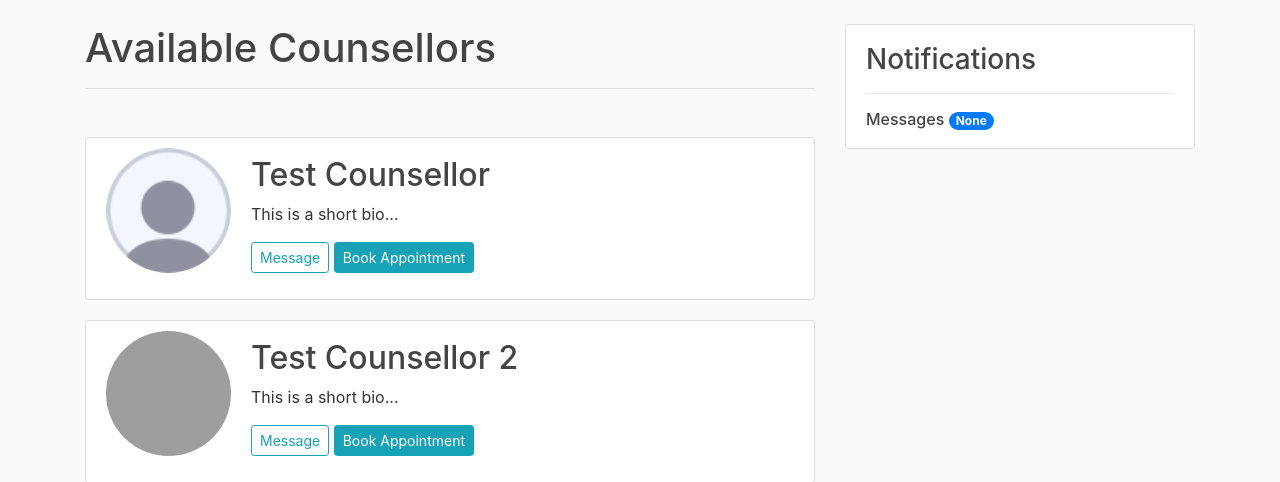
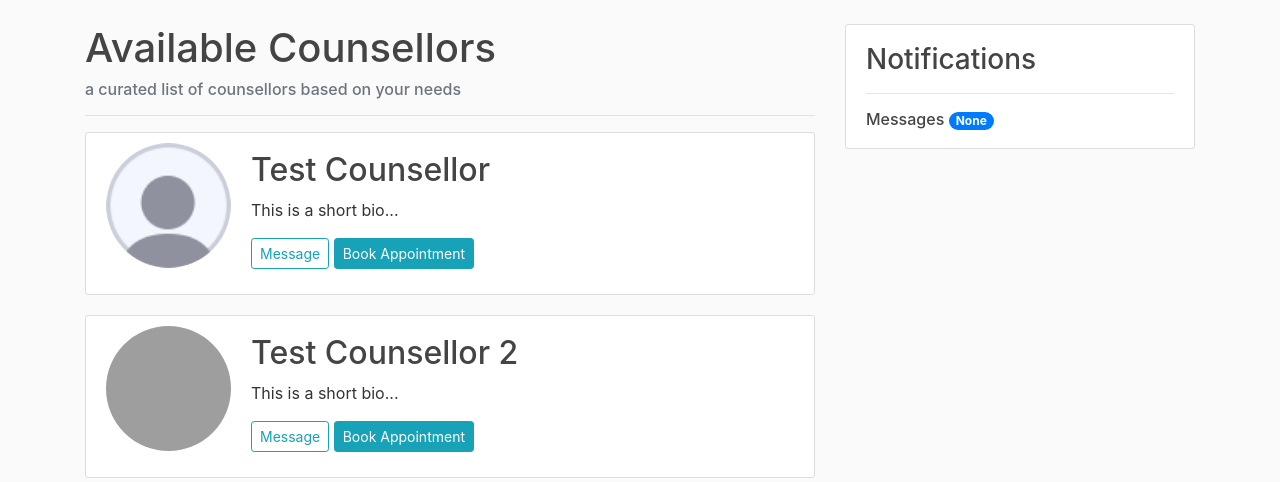
Before and after one commit to lukendatigh/counsellia-intelligent-counselling-system, a Django app: page /counsellee/counsellors/ in a window 1280 px wide. Shown: the part 56-538 px from the top of the page. Run offline with Django 3.2, Linux system fonts and the light colour scheme; data comes from the database, SQL or seed files in the repository; some libraries are stand-ins or nearby versions; grey boxes are pictures that could not be loaded.

Commit message:
change a few things in UI

```diff
--- a/counsellees/templates/counsellees/counsellor_list.html
+++ b/counsellees/templates/counsellees/counsellor_list.html
@@ -1,8 +1,9 @@
 {% extends 'counsellia/counsellee_subbase.html' %}
 {% block subcontent %}
 	<h1>Available Counsellors</h1>
-	<hr class="mb-5">
-	<p class="mb-5"><b></b></p>
+	<h6 class="text-muted">a curated list of counsellors based on your needs</h6>
+	<hr>
+	<p class="mb-3"></p>
 	{% for counsellor in counsellors %}
 		{% if counsellor.available is True %}
 			<article class="media content-section">
--- a/counsellees/templates/counsellees/counsellor_profile.html
+++ b/counsellees/templates/counsellees/counsellor_profile.html
@@ -8,7 +8,7 @@
 			<h4>Profile</h4>
 		</legend>
 		<div class="media">
-			<img class= "rounded-circle account-img" src="{{ counsellor.user.profile.image.url }}">
+			<img class= "rounded-circle account-img" src="{{ counsellor.image.url }}">
 			<div class="media-body">
 				<h3 class="account-heading">{{ counsellor.user.first_name }} {{ counsellor.user.last_name }}</h3>
 				<p class="text-secondary">{{ counsellor.quote }}</p>
@@ -18,7 +18,7 @@
 		</div>
 		<h4 class="pb-2"><br></h4>
 
-		<hr>
+
 		<h4 class="">Contact Info</h4>
 		<hr>
 		<h6 class="text-muted">Phone Number:<br></h6>
@@ -29,7 +29,7 @@
 		<h6 class="pb-3">{{ counsellor.website }}</h6>
 		<h6 class="text-muted">Office Address:<br></h6>
 		<h6 class="pb-4">{{ counsellor.address }}</h6>
-		<hr>
+		<br>
 		<h4 class="">Bio</h4>
 		<hr>
 		<h6 class="text-muted">Education and Qualifications: <br></h6>
```
